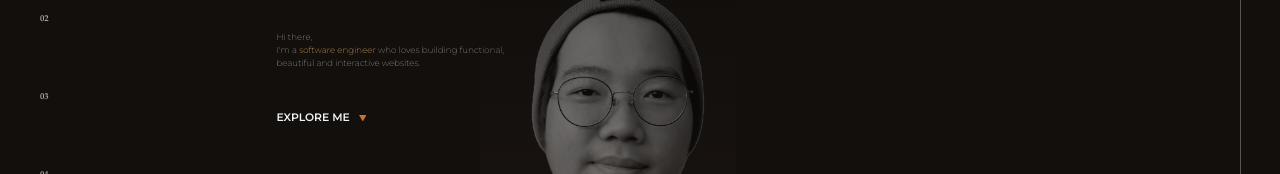
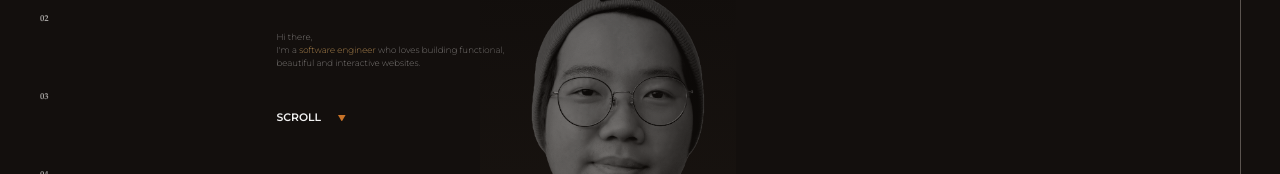
Before and after one commit to locphan2207/personal-web, a React (Create React App) app: page / in a window 1280 px wide. Shown: the part 186-360 px from the top of the page. Built offline with nearby package versions, Linux system fonts and the light colour scheme.

Commit message:
Add scroll anim page 1

```diff
--- a/src/components/PageIndicator.css
+++ b/src/components/PageIndicator.css
@@ -13,4 +13,5 @@
   color: #a8a5a3;
   font-family: Palatino Bold;
   font-size: 20rem;
+  transition: all 0.5s ease-in-out;
 }
--- a/src/components/PageOne.css
+++ b/src/components/PageOne.css
@@ -85,14 +85,30 @@
   cursor: pointer;
 }
 
-.explore-container p {
+.explore-text {
+  position: relative;
+  overflow-y: hidden;
+  padding-right: 40rem;
+}
+
+.explore-text p {
   font-weight: 600;
   color: #f2f2f2;
   font-size: 25rem;
-  margin-right: 20rem;
+  transition: transform 0.5s ease-in-out;
 }
 
-.explore-container:hover p {
+.explore-text p:nth-child(2) {
+  position: absolute;
+  top: -200%;
+}
+
+.explore-text p:nth-child(3) {
+  position: absolute;
+  top: -400%;
+}
+
+.explore-text:hover p {
   color: #c97328;
 }
 
--- a/src/components/PageOne.js
+++ b/src/components/PageOne.js
@@ -7,9 +7,16 @@ import { useOnCloseWatcher } from "helpers/animationHelpers"
 
 export const PAGE_ONE_WHEEL_RANGE = [0, 3]
 
-function PageOne({ isClosing, setClosingPage, explore }) {
+function PageOne({ isClosing, setClosingPage, explore, wheelTrack }) {
   const onClose = () => {}
   useOnCloseWatcher(isClosing, setClosingPage, onClose)
+
+  const exploreTextStyles =
+    wheelTrack === 2
+      ? { transform: "translateY(200%)" }
+      : wheelTrack >= 3
+      ? { transform: "translateY(400%)" }
+      : null
 
   return (
     <div className="page-one">
@@ -30,7 +37,11 @@ function PageOne({ isClosing, setClosingPage, explore }) {
           beautiful and interactive websites.
         </p>
         <div className="explore-container" onClick={explore}>
-          <p>EXPLORE ME</p>
+          <div className="explore-text">
+            <p style={exploreTextStyles}>SCROLL</p>
+            <p style={exploreTextStyles}>EXPLORE</p>
+            <p style={exploreTextStyles}>CONNECT</p>
+          </div>
           <Triangle className="triangle" />
         </div>
       </div>
```
